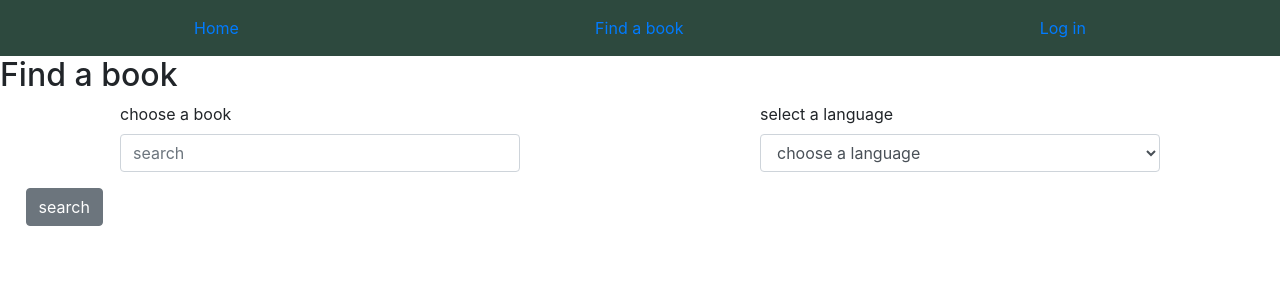
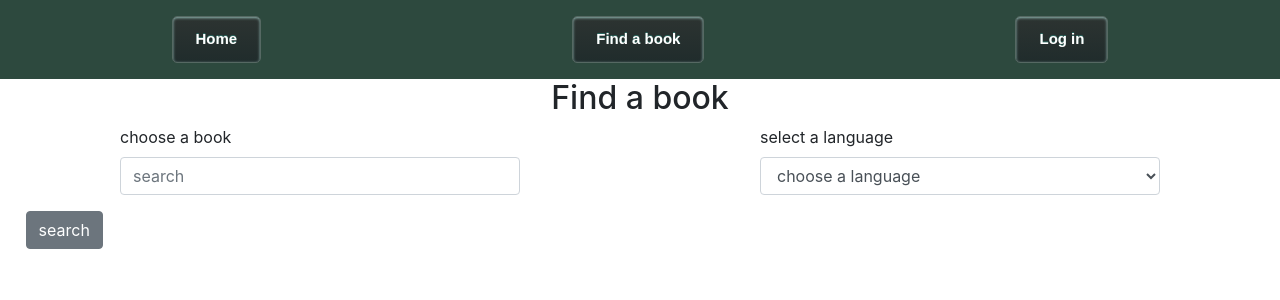
Before and after one commit to Tomtom-dev/Language-book-app-client, a React (Create React App) app: page /findBook in a window 1280 px wide. Shown: the top 300 px of the page. Built offline with nearby package versions, Linux system fonts and the light colour scheme.

Commit message:
change the button style for navbar

```diff
--- a/src/components/Navbar.css
+++ b/src/components/Navbar.css
@@ -10,6 +10,32 @@ nav ul{
     color: green;
 }
 
+
+.button-navbar {
+	box-shadow:inset 0px 1px 3px 0px #91b8b3;
+	background:linear-gradient(to bottom, #2c3331 5%, #202c2c 100%);
+	background-color:#262e2c;
+	border-radius:5px;
+	border:1px solid #566963;
+	display:inline-block;
+	cursor:pointer;
+	color:#ffffff;
+	font-family:Arial;
+	font-size:15px;
+	font-weight:bold;
+	padding:11px 23px;
+	text-decoration:none;
+	text-shadow:0px -1px 0px #2b665e;
+}
+.button-navbar:hover {
+	background:linear-gradient(to bottom, #6c7c7c 5%, #768d87 100%);
+	background-color:#6c7c7c;
+}
+.button-navbar:active {
+	position:relative;
+	top:1px;
+}
+
 /* .active {
     background-color:  rgb(52, 97, 97);;
 } */
--- a/src/components/Navbar.js
+++ b/src/components/Navbar.js
@@ -18,12 +18,12 @@ export default function Navbar() {
     return (
         <nav className="nav-wrapper grey darken-3">
             <ul>
-                <NavLink to="/" className="button">Home</NavLink>
-                <NavLink to="/findBook" className="button">Find a book</NavLink>
-                {userId?( <NavLink to="/MyBooks" className="button">My books</NavLink>)
+                <NavLink to="/" className="button-navbar">Home</NavLink>
+                <NavLink to="/findBook" className="button-navbar">Find a book</NavLink>
+                {userId?( <NavLink to="/MyBooks" className="button-navbar">My books</NavLink>)
                 :(null)}
-                {userId?(<NavLink to="/homepage" onClick={() => dispatch(logOut())} >Log out</NavLink>)
-                :(<NavLink to="/login" className="button">Log in</NavLink>)}
+                {userId?(<NavLink to="/homepage" onClick={() => dispatch(logOut())} className="button-navbar">Log out</NavLink>)
+                :(<NavLink to="/login" className="button-navbar">Log in</NavLink>)}
 
 
             </ul>
--- a/src/pages/find-a-booklist/index.js
+++ b/src/pages/find-a-booklist/index.js
@@ -55,7 +55,7 @@ export default function FindABookList() {
 
   return (
     <div>
-      <h2>Find a book</h2>
+      <h2 style={{textAlign:"center"}}>Find a book</h2>
 
       <Form className='form-booklist'>
         <FormGroup className='input-select-size'>
```
